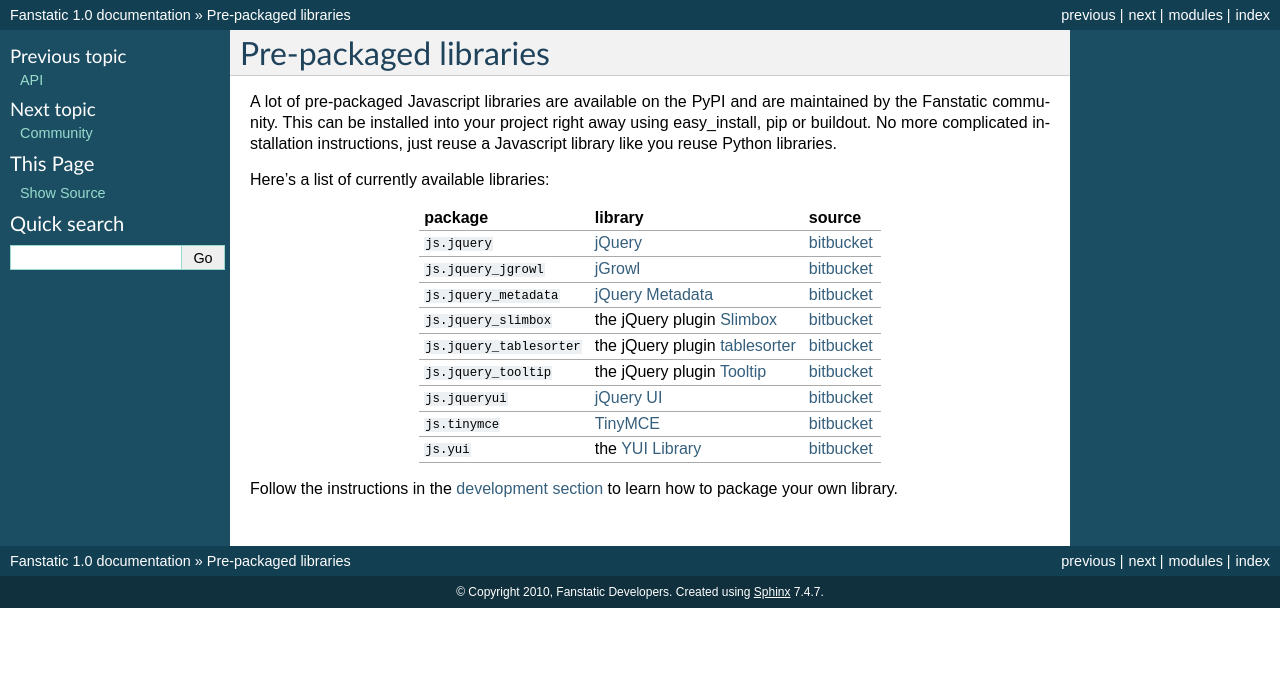
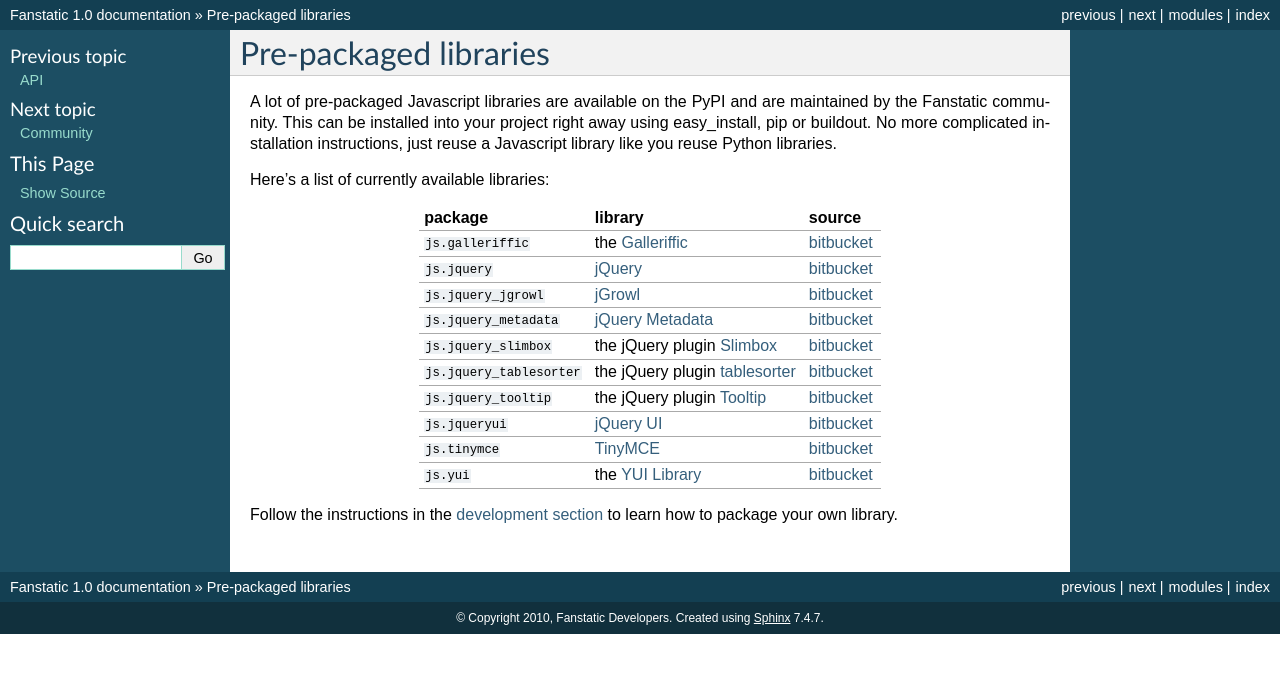
Before and after one commit to zopefoundation/fanstatic, a Sphinx documentation site: the page built from doc/libraries.rst, in a window 1280 px wide. Shown: the top 673 px of the page. Built offline with Sphinx 7.4.7, drawn with Linux system fonts in a browser that asks for light colours; cross-references to code outside the pages are shown as plain code.

Commit message:
Add js.galleriffic documentation

```diff
--- a/doc/libraries.rst
+++ b/doc/libraries.rst
@@ -14,6 +14,10 @@
     * - **package**
       - **library**
       - **source**
+
+    * - :pypi:`js.galleriffic`
+      - the `Galleriffic <http://www.twospy.com/galleriffic>`_
+      - `bitbucket <http://bitbucket.org/fanstatic/js.yui>`_
 
     * - :pypi:`js.jquery`
       - `jQuery <http://jquery.com>`_
```
